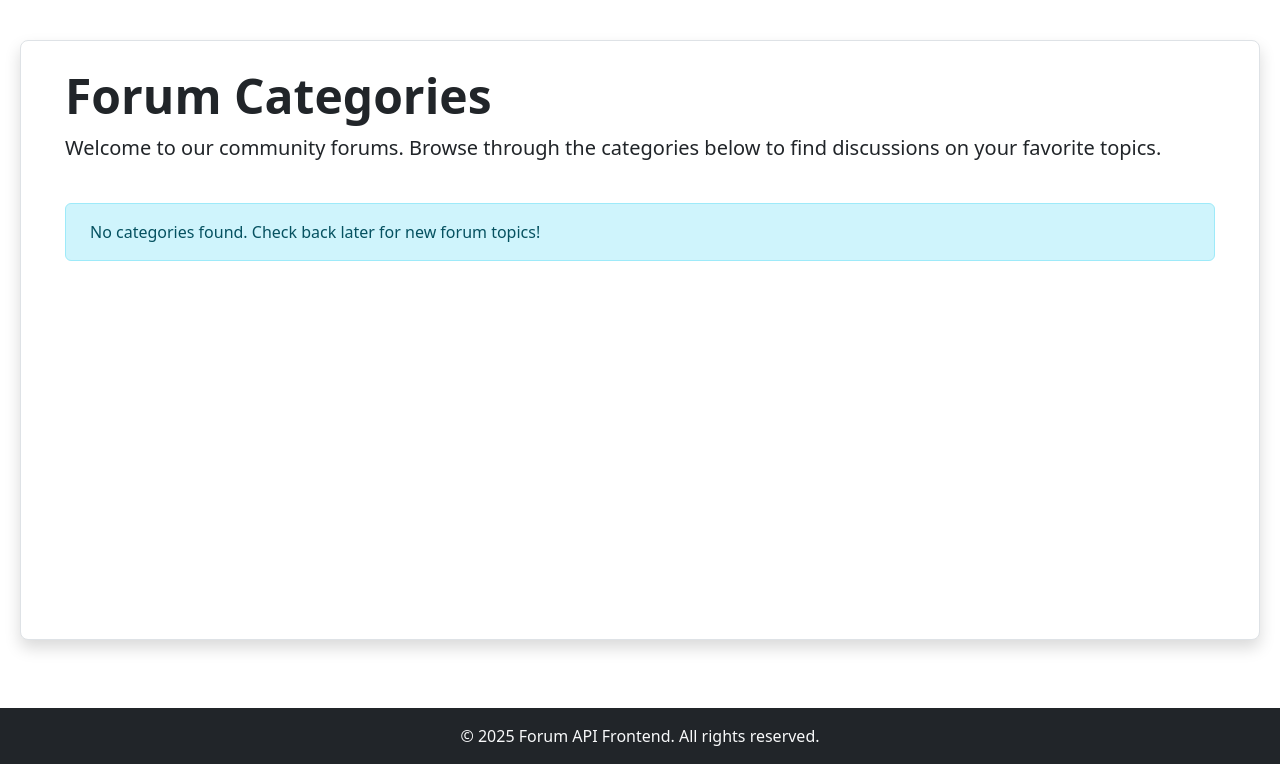
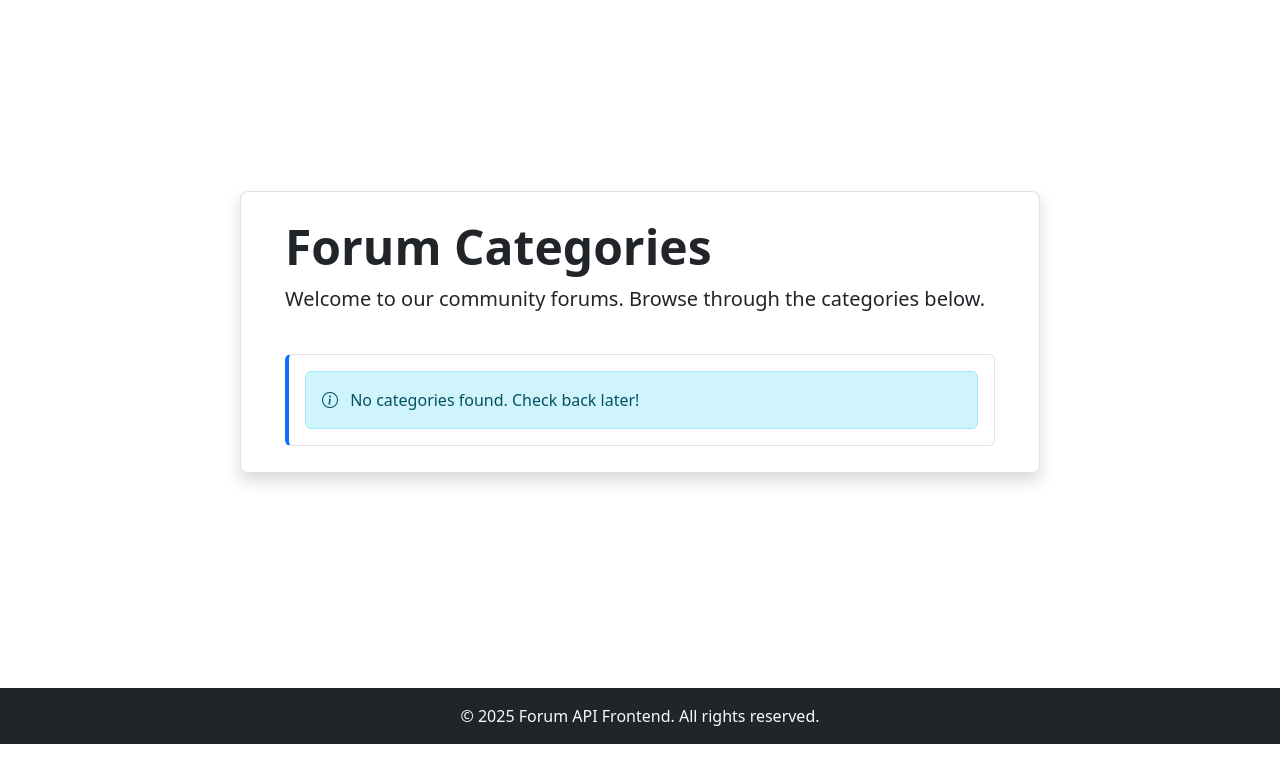
Before and after one commit to fcgith/forum_api_front_end, a FastAPI app: template templates/categories.html in a window 1280 px wide. Shown: the part 56-820 px from the top of the page. Run offline with FastAPI, Linux system fonts and the light colour scheme; the template is opened without the code that fills it, so the values that code supplies are empty; parts of the project's set-up code (start-up, migrations or seed data) failed here and were passed over.

Commit message:
Testing categories

```diff
--- a/templates/base.html
+++ b/templates/base.html
@@ -5,6 +5,7 @@
     <meta name="viewport" content="width=device-width, initial-scale=1.0">
     <!-- Bootstrap 5.3 CSS -->
     <link href="https://cdn.jsdelivr.net/npm/bootstrap@5.3.0/dist/css/bootstrap.min.css" rel="stylesheet">
+    <link href="https://cdn.jsdelivr.net/npm/bootstrap-icons@1.11.1/font/bootstrap-icons.css" rel="stylesheet">
     <title>{{ title|default("Forum API Frontend") }}</title>
     <style>
         html, body {
--- a/templates/categories.html
+++ b/templates/categories.html
@@ -5,60 +5,56 @@
     <div class="row mb-4">
         <div class="col">
             <h1 class="display-5 fw-bold">Forum Categories</h1>
-            <p class="lead">Welcome to our community forums. Browse through the categories below to find discussions on your favorite topics.</p>
+            <p class="lead">Welcome to our community forums. Browse through the categories below.</p>
         </div>
     </div>
 
     <div class="row">
+        <div class="col-12">
+            <ul class="list-group">
                 {% if categories %}
                     {% for category in categories %}
-                <div class="col-12 col-md-6 col-lg-4 mb-3">
-                    <div class="card h-100 shadow-sm hover-shadow small" style="padding: 0.5rem;">
-                        <div class="card-body py-2 px-3">
-                            <h6 class="card-title mb-1">
-                                <a href="/categories/{{ category.id }}" class="text-decoration-none stretched-link">
-                                    {{ category.name }}
-                                </a>
-                            </h6>
-                            <p class="card-text text-muted mb-1" style="font-size: 0.85rem;">
+                        <a href="/categories/{{ category.id }}" class="fw-bold text-primary text-decoration-none d-block">
+                        <li class="list-group-item d-flex justify-content-between align-items-start align-items-center hover-box">
+                            <div class="flex-grow-1">
+                                    <p style="color: #0d6efd">{{ category.name }}</p>
+                                <p class="text-muted mb-1 small">
                                     {{ category.description or "No description available" }}
                                 </p>
                             </div>
-                        <div class="card-footer bg-transparent py-2 px-3 d-flex justify-content-between align-items-center">
-                            <small class="text-muted">
-                                <i class="bi bi-chat-square-text"></i> {{ category.topics_count|default(0) }} Topics
+                            <div class="d-flex align-items-center gap-3">
+                                <small class="text-muted me-2">
+                                    <i class="bi bi-chat-square-text"></i> {{ category.topics_count | default(0) }} Topics
                                 </small>
-                            <a href="/categories/{{ category.id }}" class="btn btn-sm btn-outline-primary">Browse</a>
+                                <i class="bi bi-arrow-bar-right text-secondary opacity-0 hover-arrow" style="font-size: 2rem;"></i>
                             </div>
-                    </div>
-                </div>
+                        </li></a>
                     {% endfor %}
                 {% else %}
-            <div class="col-12">
-                <div class="alert alert-info" role="alert">
-                    <i class="bi bi-info-circle me-2"></i> No categories found. Check back later for new forum topics!
+                    <li class="list-group-item">
+                        <div class="alert alert-info mb-0" role="alert">
+                            <i class="bi bi-info-circle me-2"></i> No categories found. Check back later!
                         </div>
+                    </li>
+                {% endif %}
+            </ul>
         </div>
-        {% endif %}
     </div>
 </div>
 
 <style>
-    .hover-shadow:hover {
-        box-shadow: 0 .5rem 1rem rgba(0,0,0,.15)!important;
-        transition: box-shadow 0.3s ease-in-out;
+    .hover-box:hover .hover-arrow {
+        opacity: 1 !important;
+        transition: opacity 0.2s ease-in-out;
     }
 
-    /* Ensure content fills most of the page */
-    .content-wrapper {
-        align-items: flex-start !important;
-        padding-top: 1rem !important;
+    .hover-arrow {
+        transition: opacity 0.2s ease-in-out;
     }
 
-    .content-container {
-        max-width: 100% !important;
-        width: 100%;
-        min-height: calc(100vh - 200px);
+    .list-group-item {
+        padding: 1rem;
+        border-left: 4px solid #0d6efd;
     }
 </style>
 {% endblock %}
```
Lines whose indentation alone changed are shown as unchanged.
